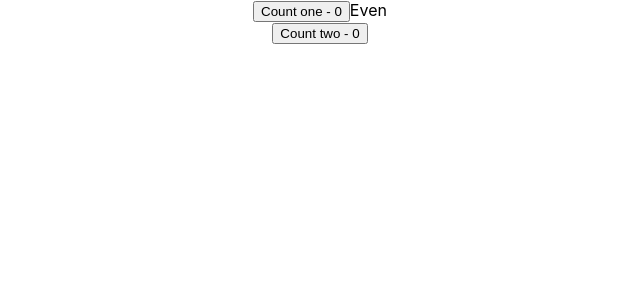
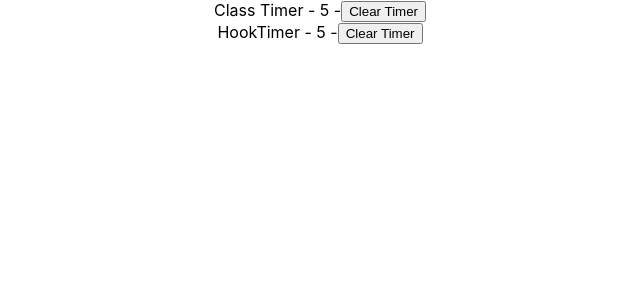
Before and after one commit to MDMahidul/React_Hook, a React (Create React App) app: page / in a window 1280 px wide. Shown: the top 300 px of the page, without its empty margins (320-960 px from the left). Built offline with nearby package versions, Linux system fonts and the light colour scheme.

Commit message:
useRef Hook

```diff
--- a/src/App.js
+++ b/src/App.js
@@ -1,11 +1,12 @@
 import React from 'react';
 import './App.css';
-import ParentComponent from "./components/ParentComponent";
-import Counter from "./components/Counter";
+import ClassTimer from "./components/ClassTimer";
+import HookTimer from "./components/HookTimer";
 function App() {
  return (
       <div className="App">
-            <Counter/>
+            <ClassTimer/>
+            <HookTimer/>
       </div>
   );
 }
--- /dev/null
+++ b/src/components/HookTimer.js
@@ -0,0 +1,22 @@
+import React, {useState, useEffect, useRef} from 'react'
+
+function HookTimer() {
+    const [timer, setTimer] = useState(0)
+    const interValRef = useRef()
+    useEffect(() => {
+        interValRef.current = setInterval(() => {
+            setTimer(timer => timer + 1)
+        }, 1000)
+        return () => {
+            clearInterval(interValRef.current)
+        }
+    }, [])
+    return (
+        <div>
+            HookTimer - {timer} -
+            <button onClick={() => clearInterval(interValRef.current)}>Clear Timer</button>
+        </div>
+    )
+}
+
+export default HookTimer
```
